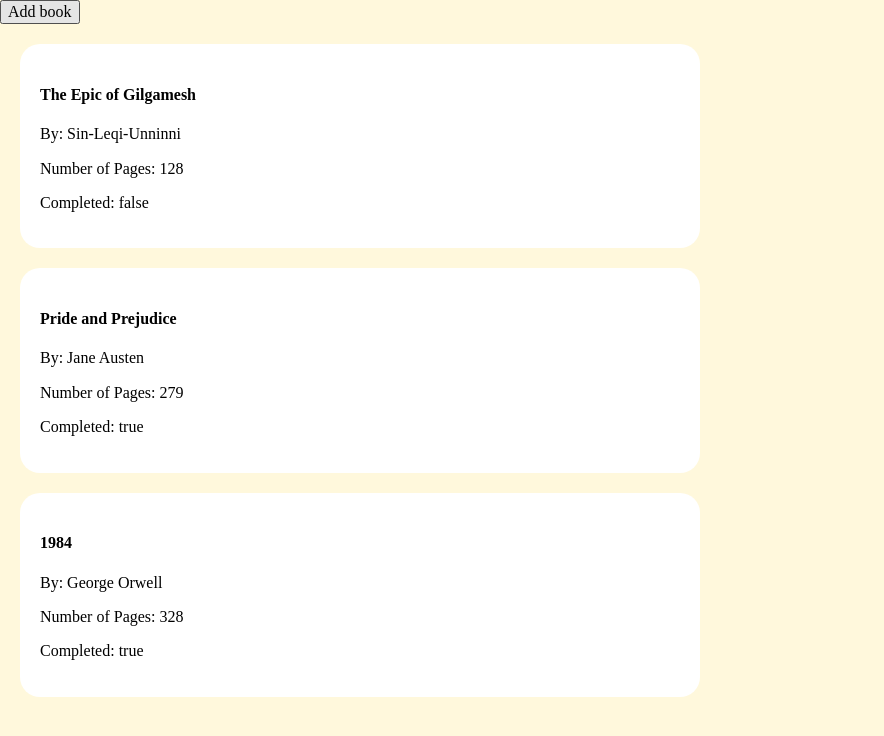
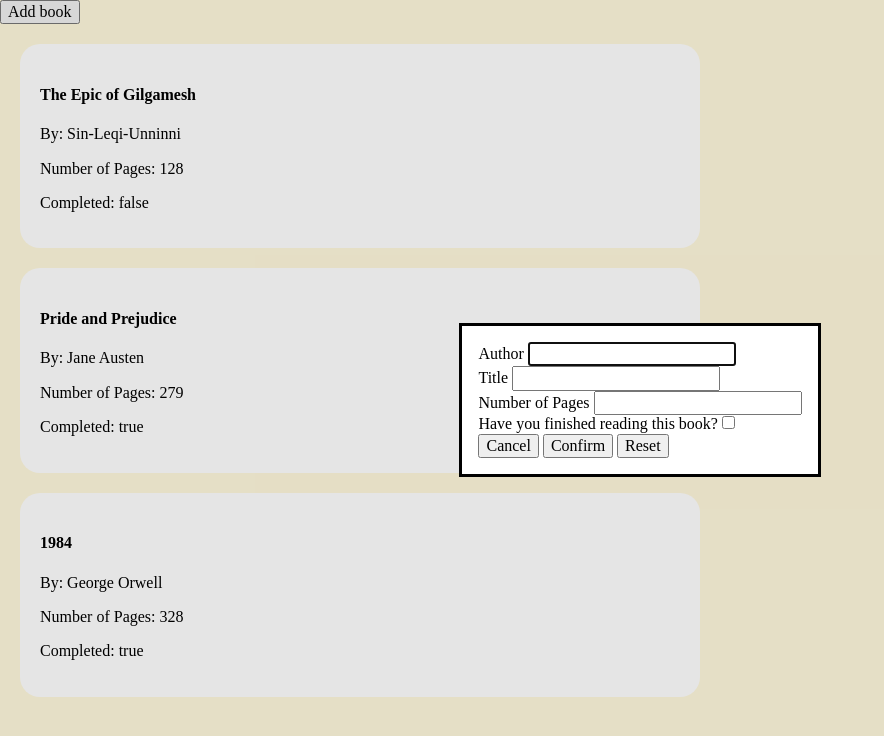
Before and after one commit to quincythai/library, a plain HTML site: page index.html in a window 1280 px wide. Both pictures are taken after a click on the button "Add book". Shown: the whole page, without its empty margins (0-884 px from the left). Drawn offline with Linux system fonts and the light colour scheme.

Commit message:
Save progress; currently working on making form -> book object

```diff
--- a/index.html
+++ b/index.html
@@ -12,6 +12,37 @@
     <div class="library" id="library">
         <!-- Dynamically insert cards using JS DOM -->
     </div>
+
+    <!-- A modal dialog containing a form -->
+    <dialog id="book-form-dialog">
+        <form id="book-form">
+            <div class="input-container">
+                <label for="book_author">Author</label>
+                <input type="text" id="book_author" name="author" minlength="1" maxlength="100" required>
+            </div>
+
+            <div class="input-container">
+                 <label for="book_title">Title</label>
+                <input type="text" id="book_title" name="title" minlength="1" maxlength="100" required>
+            </div>
+
+            <div class="input-container">
+                <label for="book_num_pages">Number of Pages</label>
+                <input type="number" id="book_num_pages" name="numPages" min="1" required>
+            </div>
+
+            <div class="input-container">
+                <label for="book_isCompleted">Have you finished reading this book?</label>
+                <input type="checkbox" id="book_isCompleted" name="bookCompleted">
+            </div>
+
+            <div class="button-container">
+                <button value="cancel" formmethod="dialog">Cancel</button>
+                <button id="confirmBtn" value="default">Confirm</button>
+                <button id="resetBtn">Reset</button>
+            </div>
+        </form>
+    </dialog>
     <script src="script.js"></script>
 </body>
 </html>
--- a/script.js
+++ b/script.js
@@ -55,9 +55,33 @@ function displayLibrary() {
     });
 }
 
-addBookButton.addEventListener('click', addBookToLibrary)
-
 /* On load up, display the library
 2nd argument not a function otherwise this would invoke it first
 and pass its return value (which is null) to the addEventListener */
 document.addEventListener('DOMContentLoaded', displayLibrary);
+
+/* On click, prompts form asking for title, author, pages, completed to create an object. Then, we must push this object to our myLibrary array */
+
+const bookFormDialog = document.getElementById('book-form-dialog');
+
+// .showModal will display dialog (the interactive component popup)
+addBookButton.addEventListener('click', () => {
+    bookFormDialog.showModal();
+});
+
+// Alternatively, you could do this, but I chose anonymous function because pretty straightforward.
+// function openBookFormDialog() {
+//     bookFormDialog.showModal();
+// }
+
+bookFormDialog.addEventListener('close', (e) => {
+
+})
+
+
+// addBookButton.addEventListener('click', openBookFormDialog);
+const confirmBtn = bookFormDialog.getElementById('confirmBtn');
+confirmBtn.addEventListener('click', (event) => {
+    event.preventDefault(); // don't want to submit the fake form
+    // have to send the select box value here
+})
--- a/style.css
+++ b/style.css
@@ -12,3 +12,8 @@ body {
     border-radius: 20px;
     margin: 20px;
 }
+
+.book-form {
+    display: flex;
+    flex-direction: column;
+}
```
